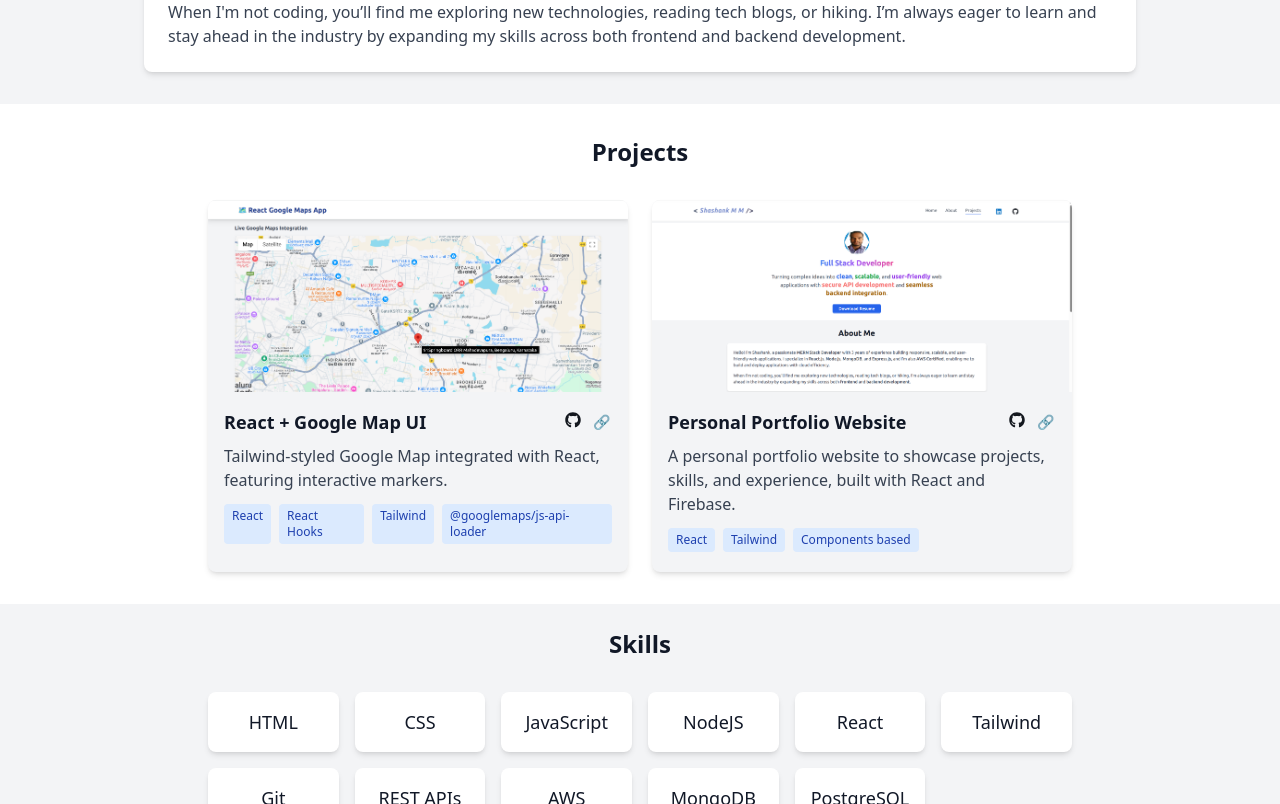
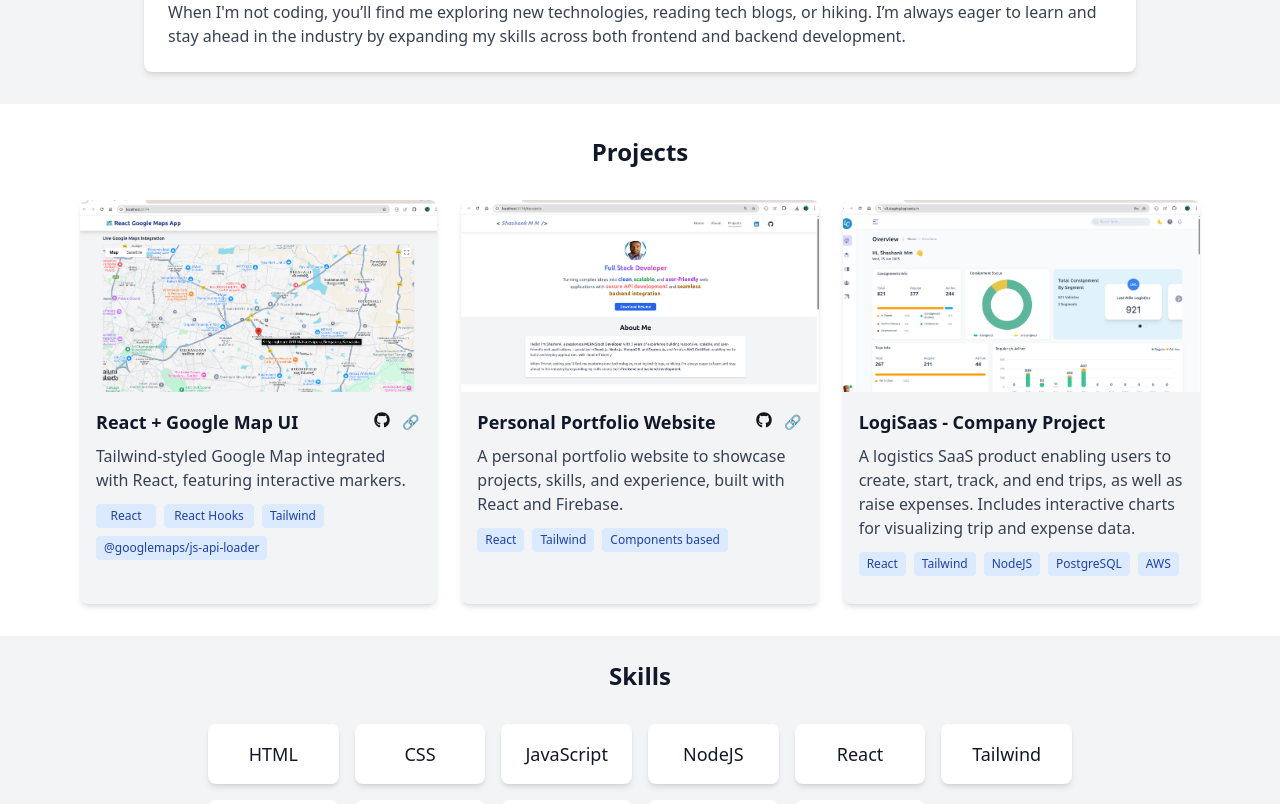
Before and after one commit to Shashank97code/react-portfolio, a React (Vite) app: page / in a window 1280 px wide. Shown: the part 660-1464 px from the top of the page. Built offline with nearby package versions, Linux system fonts and the light colour scheme.

Commit message:
feat: update Projects section with new personal projects and images; hide if  projects are company based from view site / codebase

```diff
--- a/src/components/Projects.tsx
+++ b/src/components/Projects.tsx
@@ -1,17 +1,19 @@
 import Project1Image from "../assets/react-gmap-ui-preview.png";
 import PortfolioImage from "../assets/portfolio-preview.png";
-
+import LogiSaas from "../assets/LogiSaas-preview.png";
 import github from "../assets/svg/github.svg";
+import { useState } from "react";
 
 const Projects = () => {
+  const [siteType, setSiteType] = useState("personal");
   return (
     <section id="projects" className="bg-white py-8">
-      <div className="max-w-4xl mx-auto px-4">
+      <div className="max-w-6xl mx-auto px-4">
         <h2 className="text-2xl font-bold text-gray-900 mb-8 text-center">
           Projects
         </h2>
-        <div className="grid grid-cols-1 md:grid-cols-2 gap-6">
-          {/* Project 1 */}
+        <div className="grid grid-cols-1 md:grid-cols-2 lg:grid-cols-3 gap-6">
+          {/* Project 1  */}
           <div className="bg-gray-100 rounded-lg overflow-hidden shadow-md">
             <img
               src={Project1Image}
@@ -34,7 +36,7 @@ const Projects = () => {
                     </a>
                     <a
                       title="View Live Demo"
-                      href="https://react-gmap-ui-demo.vercel.app/"
+                      href="https://react-gmap-ui.netlify.app/"
                       target="_blank"
                       rel="noopener noreferrer"
                       className="text-sm hover:color-blue-600 hover:bg-blue-200  p-0.5 rounded "
@@ -48,23 +50,22 @@ const Projects = () => {
                 Tailwind-styled Google Map integrated with React, featuring
                 interactive markers.
               </p>
-              <div className="flex space-x-2 mb-3">
-                <span className="bg-blue-100 text-blue-800 text-xs px-2 py-1 rounded">
+              <div className="flex flex-wrap gap-2 mb-3">
+                <span className="bg-blue-100 text-blue-800 text-xs px-2 py-1 rounded inline-block w-auto min-w-[60px] text-center">
                   React
                 </span>
-                <span className="bg-blue-100 text-blue-800 text-xs px-2 py-1 rounded">
+                <span className="bg-blue-100 text-blue-800 text-xs px-2 py-1 rounded inline-block w-auto min-w-[90px] text-center">
                   React Hooks
                 </span>
-                <span className="bg-blue-100 text-blue-800 text-xs px-2 py-1 rounded">
+                <span className="bg-blue-100 text-blue-800 text-xs px-2 py-1 rounded inline-block w-auto min-w-[60px] text-center">
                   Tailwind
                 </span>
-                <span className="bg-blue-100 text-blue-800 text-xs px-2 py-1 rounded">
+                <span className="bg-blue-100 text-blue-800 text-xs px-2 py-1 rounded inline-block w-auto min-w-[150px] text-center">
                   @googlemaps/js-api-loader
                 </span>
               </div>
             </div>
           </div>
-
           {/* Project 2 */}
           <div className="bg-gray-100 rounded-lg overflow-hidden shadow-md">
             <img
@@ -115,6 +116,74 @@ const Projects = () => {
               </div>
             </div>
           </div>
+          {/* Project 3 - */}
+          <div className="bg-gray-100 rounded-lg overflow-hidden shadow-md">
+            <img
+              src={LogiSaas}
+              alt="Portfolio Website"
+              className="w-full h-48 object-cover"
+            />
+            <div className="p-4">
+              <h3 className="text-lg font-semibold text-gray-900 mb-2">
+                <div className="flex justify-between items-center">
+                  <div> LogiSaas - Company Project</div>
+                  {siteType === "company" ? (
+                    <div className="flex space-x-2">
+                      <a
+                        title="View Source Code on GitHub"
+                        href=""
+                        target="_blank"
+                        rel="noopener noreferrer"
+                        className="text-sm hover:color-blue-600 hover:bg-blue-200  p-0.5 rounded "
+                      >
+                        <img
+                          src={github}
+                          alt="github Logo"
+                          className="w-4 h-4"
+                        />
+                      </a>
+                      <a
+                        title="View Live Demo"
+                        href=""
+                        target="_blank"
+                        rel="noopener noreferrer"
+                        className="text-sm hover:color-blue-600 hover:bg-blue-200  p-0.5 rounded "
+                      >
+                        🔗
+                      </a>
+                    </div>
+                  ) : (
+                    <div></div>
+                  )}
+                </div>
+              </h3>
+              <p className="text-gray-700 mb-3">
+                A logistics SaaS product enabling users to create, start, track,
+                and end trips, as well as raise expenses. Includes interactive
+                charts for visualizing trip and expense data.
+              </p>
+              <div className="flex  gap-2 mb-3 overflow-x-auto">
+                <span className="bg-blue-100 text-blue-800 text-xs px-2 py-1 rounded">
+                  React
+                </span>
+                <span className="bg-blue-100 text-blue-800 text-xs px-2 py-1 rounded">
+                  Tailwind
+                </span>
+                <span className="bg-blue-100 text-blue-800 text-xs px-2 py-1 rounded">
+                  NodeJS
+                </span>
+                <span className="bg-blue-100 text-blue-800 text-xs px-2 py-1 rounded">
+                  PostgreSQL
+                </span>
+                <span className="bg-blue-100 text-blue-800 text-xs px-2 py-1 rounded">
+                  AWS
+                </span>
+                <span className="bg-blue-100 text-blue-800 text-xs px-2 py-1 rounded">
+                  PostgreSQL
+                </span>
+              </div>
+            </div>
+          </div>
         </div>
       </div>
     </section>
```
Also changed, not shown: src/assets/LogiSaas-preview.png (added).
